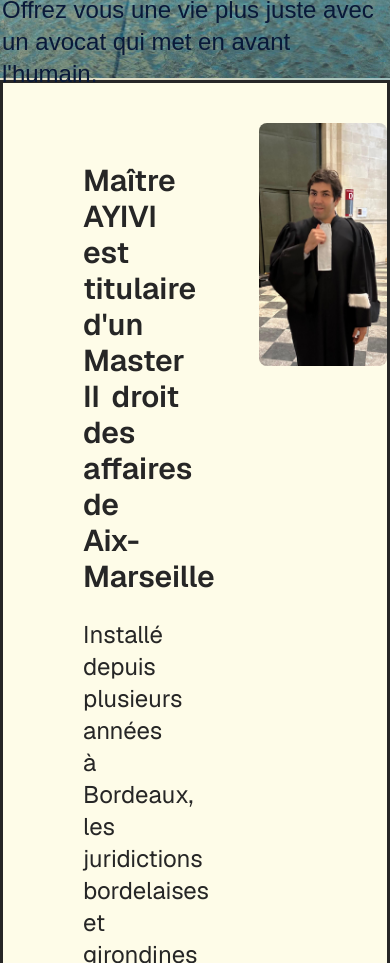
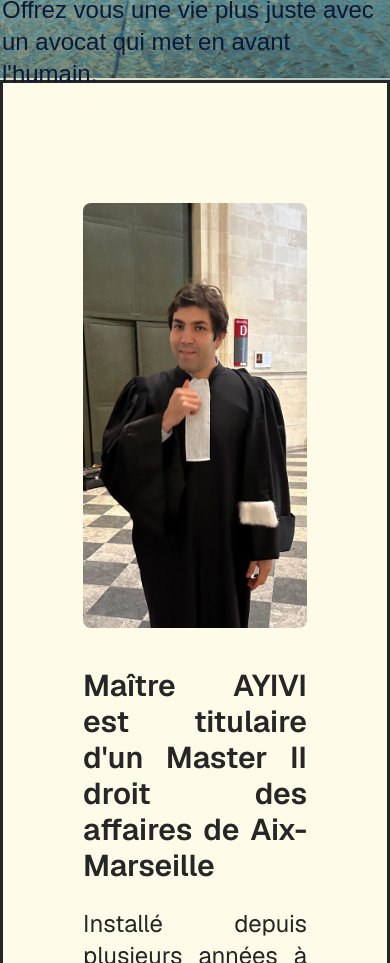
Before and after one commit to 1221139141/ugoayivi, a Next.js app: page / in a window 390 px wide. Shown: the part 800-1763 px from the top of the page. Built offline with nearby package versions, Linux system fonts and the light colour scheme.

Commit message:
change sm responsive

```diff
--- a/src/app/page.js
+++ b/src/app/page.js
@@ -14,8 +14,17 @@ export default function Accueil({ monTitre }) {
       </div>
 
       <div className="h-full flex justify-center bg-[#fefce8] border-3">
-        <div className="w-2/3 p-20 text-justify">
+        <div className=" p-20 text-justify">
           <div className="text-2xl mb-5">
+
+            <div className="flex justify-center">
+          <Image
+            src={maitre}
+            alt="Maitre Ugo AYIVI"
+            className="my-10 w-90 rounded-lg"
+          />
+        </div>
+
             <h3 className="text-3xl font-[Geist] font-semibold mb-6 ">Maître AYIVI est titulaire d&apos;un Master II droit des affaires de
               Aix-Marseille</h3>
             <p className="font-[Geist]">Installé depuis plusieurs années à Bordeaux, les juridictions bordelaises et
@@ -43,13 +52,7 @@ export default function Accueil({ monTitre }) {
             accompagner tout le long de vos démarches juridiques.
           </div>
         </div>
-        <div className="">
-          <Image
-            src={maitre}
-            alt="Maitre AYIVI Ugo"
-            className="my-10 w-90 rounded-lg"
-          />
-        </div>
+
       </div>
 
 
```
